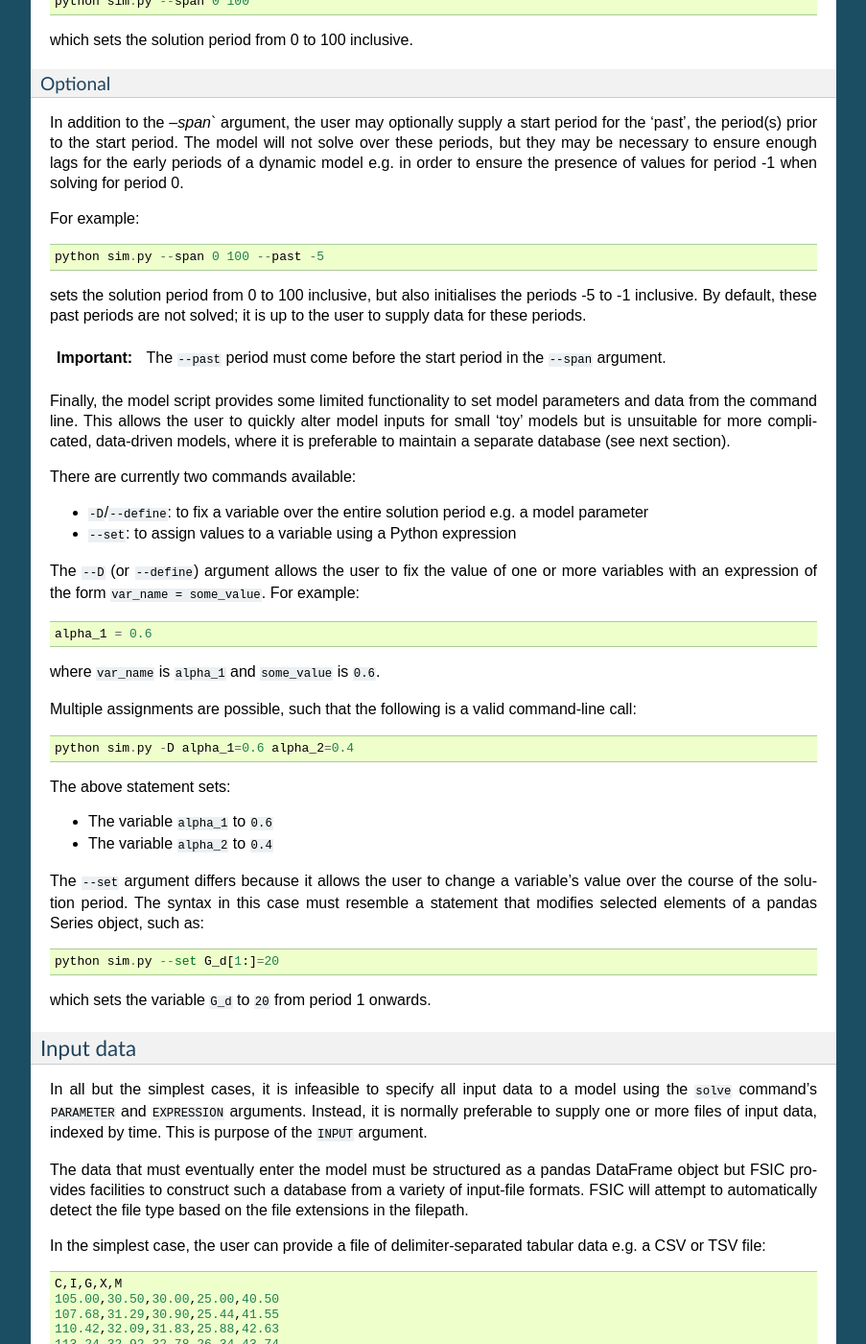
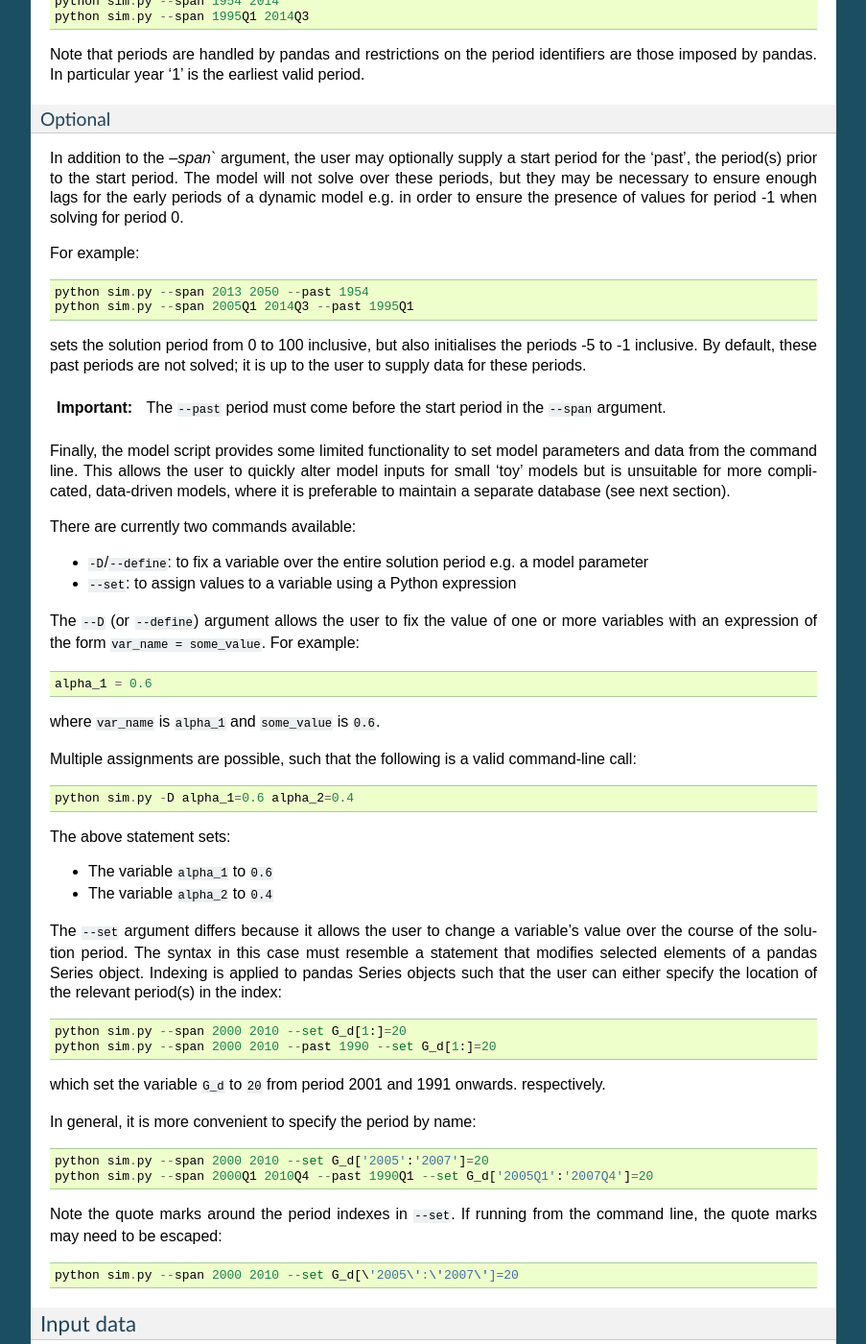
Before and after one commit to ChrisThoung/fsic-archive, a Sphinx documentation site: the page built from doc/source/solve.rst, in a window 1280 px wide and 1400 px high, scrolled down 1952 px. Shown: the whole window at 96% size, without its empty margins (198-1101 px from the left). Built offline with Sphinx 7.4.7, drawn with Linux system fonts in a browser that asks for light colours; the version number could not be read and is left out; some of the changed text lies outside the part shown.

Commit message:
Update documentation to match new period handling
Update Sphinx documentation to reflect changes in period handling.

[ci skip]

```diff
--- a/doc/source/solve.rst
+++ b/doc/source/solve.rst
@@ -125,11 +125,15 @@ solution period, comprising:
 * A start period
 * An end period
 
-These can be set as follows::
+FSIC models recognise standard period identifiers, such as::
 
-    python sim.py --span 0 100
+    python sim.py --span 1954 2014
+    python sim.py --span 1995Q1 2014Q3
 
-which sets the solution period from 0 to 100 inclusive.
+Note that periods are handled by pandas and restrictions on the period
+identifiers are those imposed by pandas. In particular year '1' is the earliest
+valid period.
+
 
 Optional
 ~~~~~~~~
@@ -142,7 +146,8 @@ values for period -1 when solving for period 0.
 
 For example::
 
-    python sim.py --span 0 100 --past -5
+    python sim.py --span 2013 2050 --past 1954
+    python sim.py --span 2005Q1 2014Q3 --past 1995Q1
 
 sets the solution period from 0 to 100 inclusive, but also initialises the
 periods -5 to -1 inclusive. By default, these past periods are not solved; it is
@@ -184,12 +189,25 @@ The above statement sets:
 
 The ``--set`` argument differs because it allows the user to change a variable's
 value over the course of the solution period. The syntax in this case must
-resemble a statement that modifies selected elements of a pandas Series object,
-such as::
+resemble a statement that modifies selected elements of a pandas Series
+object. Indexing is applied to pandas Series objects such that the user can
+either specify the location of the relevant period(s) in the index::
 
-    python sim.py --set G_d[1:]=20
+    python sim.py --span 2000 2010 --set G_d[1:]=20
+    python sim.py --span 2000 2010 --past 1990 --set G_d[1:]=20
 
-which sets the variable ``G_d`` to ``20`` from period 1 onwards.
+which set the variable ``G_d`` to ``20`` from period 2001 and 1991
+onwards. respectively.
+
+In general, it is more convenient to specify the period by name::
+
+    python sim.py --span 2000 2010 --set G_d['2005':'2007']=20
+    python sim.py --span 2000Q1 2010Q4 --past 1990Q1 --set G_d['2005Q1':'2007Q4']=20
+
+Note the quote marks around the period indexes in ``--set``. If running from the
+command line, the quote marks may need to be escaped::
+
+    python sim.py --span 2000 2010 --set G_d[\'2005\':\'2007\']=20
 
 
 .. _input-data:
```
